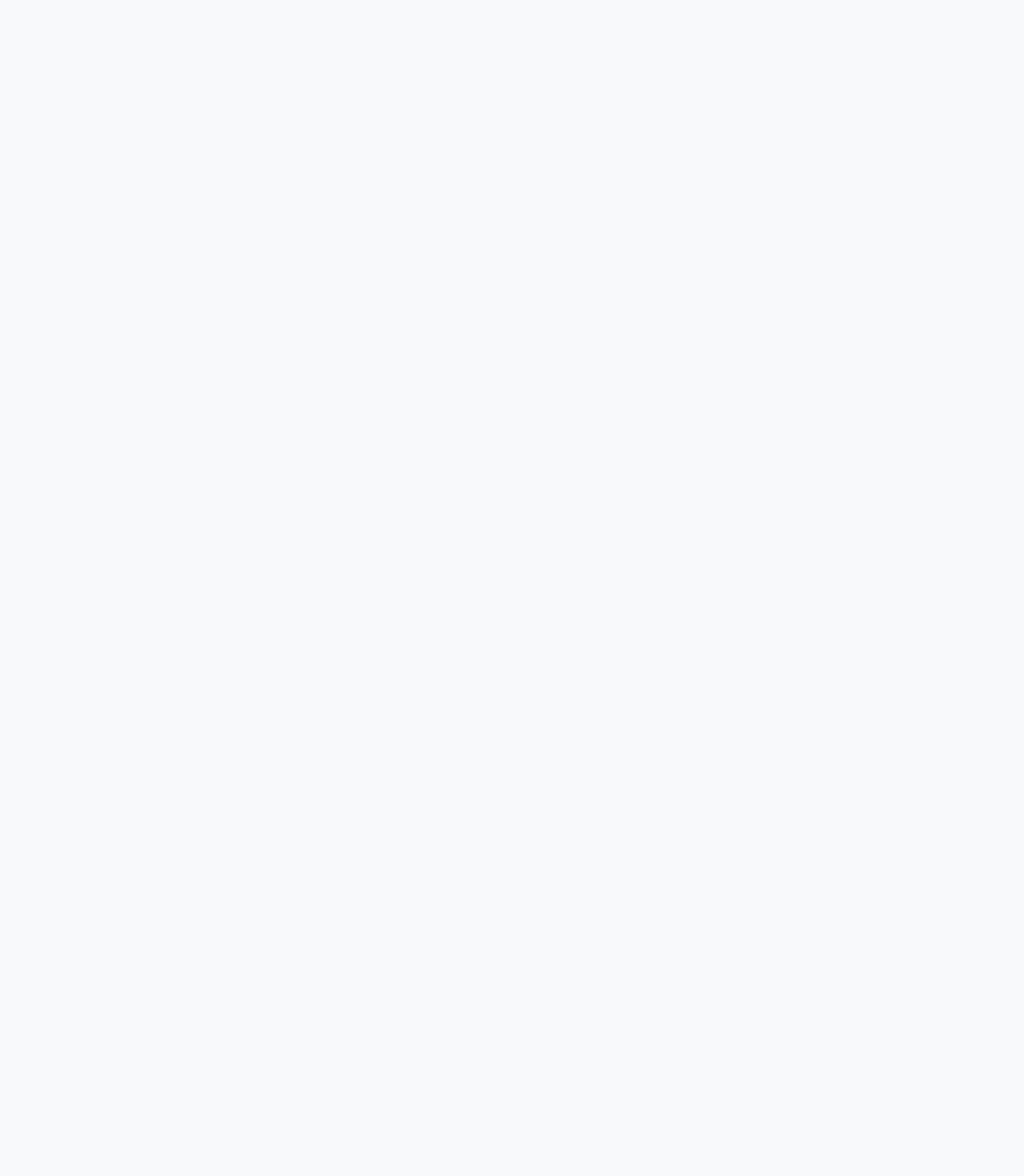
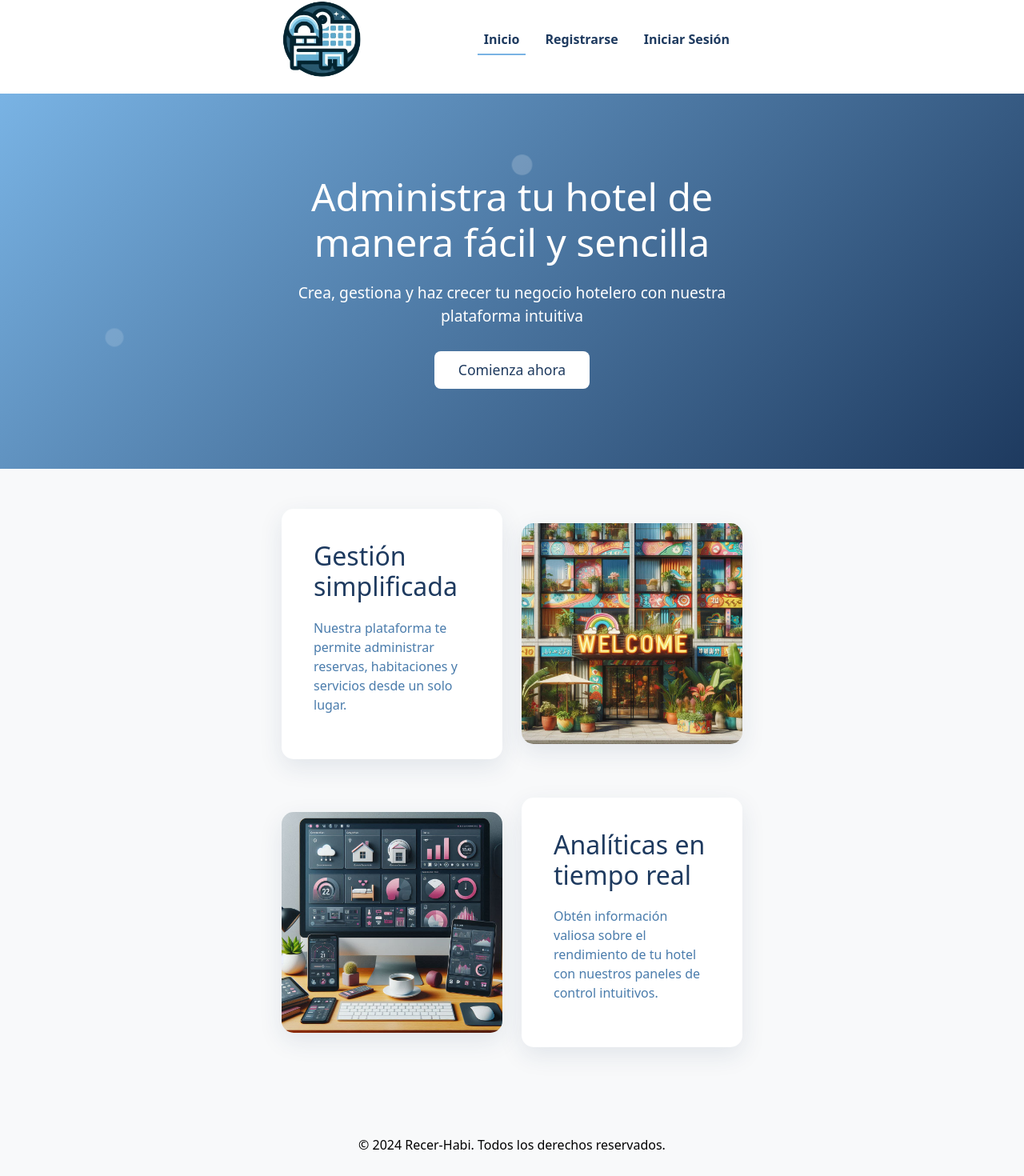
Before and after one commit to gitaya019/StayBook, a React (Vite) app: page /#/ in a window 1280 px wide. Shown: the part 19-1489 px from the top of the page at 80% size. Before the commit the page ends 800 px from the top, so only its background shows below. Built offline with nearby package versions, Linux system fonts and the light colour scheme.

Commit message:
Actualizacion navegacion de la app

```diff
--- a/src/components/Footer.jsx
+++ b/src/components/Footer.jsx
@@ -1,4 +1,5 @@
 import { Container } from 'react-bootstrap';
+import '../styles/Footer.css';
 
 const Footer = () => {
   return (
--- a/src/main.jsx
+++ b/src/main.jsx
@@ -1,11 +1,29 @@
 import React from 'react';
 import ReactDOM from 'react-dom/client';
-import App from './App.jsx';
 import 'bootstrap/dist/css/bootstrap.min.css';
-import './styles/index.css';
+import './styles/index.css'
+import HomePage from './pages/HomePage';
+import RegisterPage from './pages/RegisterPage';
+import LoginPage from './pages/LoginPage';
+import {createHashRouter, RouterProvider} from 'react-router-dom';
 
+
+const router = createHashRouter([
+  {
+    path:'/',
+    element: <HomePage />
+  },
+  {
+    path:'/register',
+    element: <RegisterPage/>
+  },
+  {
+    path:'/login',
+    element: <LoginPage/>
+  },
+])
 ReactDOM.createRoot(document.getElementById('root')).render(
   <React.StrictMode>
-    <App />
+    <RouterProvider router={router}/>
   </React.StrictMode>
 );
--- a/src/pages/HomePage.jsx
+++ b/src/pages/HomePage.jsx
@@ -2,10 +2,13 @@ import { Container, Row, Col, Button } from 'react-bootstrap';
 import hotelImage from '../assets/hotel-management.jpg';
 import dashboardImage from '../assets/dashboard.jpg';
 import '../styles/Home.css';
+import Header from '../components/Header';
+import Footer from '../components/Footer';
 
 const Home = () => {
   return (
     <>
+    <Header/>
       <div className="hero-section">
         <div className="bubble-1"></div>
         <div className="bubble-2"></div>
@@ -49,6 +52,7 @@ const Home = () => {
           </Row>
         </Container>
       </div>
+      <Footer/>
     </>
   );
 };
--- a/src/pages/LoginPage.jsx
+++ b/src/pages/LoginPage.jsx
@@ -3,6 +3,8 @@ import { Container, Form, Button } from 'react-bootstrap';
 import { auth } from '../firebase-config';
 import { signInWithEmailAndPassword } from 'firebase/auth';
 import { useNavigate } from 'react-router-dom';
+import Header from '../components/Header';
+import Footer from '../components/Footer';
 
 const LoginPage = () => {
   const [form, setForm] = useState({
@@ -51,6 +53,8 @@ const LoginPage = () => {
   };
 
   return (
+    <>
+    <Header/>
     <Container className="mt-5">
       <h2>Iniciar Sesión</h2>
       <Form onSubmit={handleSubmit}>
@@ -84,6 +88,8 @@ const LoginPage = () => {
         <Button type="submit">Iniciar Sesión</Button>
       </Form>
     </Container>
+    <Footer/>
+    </>
   );
 };
 
--- a/src/pages/RegisterPage.jsx
+++ b/src/pages/RegisterPage.jsx
@@ -3,6 +3,8 @@ import { Container, Form, Button } from 'react-bootstrap';
 import { auth } from '../firebase-config';
 import { createUserWithEmailAndPassword } from 'firebase/auth';
 import { useNavigate } from 'react-router-dom';
+import Header from '../components/Header';
+import Footer from '../components/Footer';
 
 const RegisterPage = () => {
   const [form, setForm] = useState({
@@ -56,6 +58,8 @@ const RegisterPage = () => {
   };
 
   return (
+    <>
+    <Header/>
     <Container className="mt-5">
       <h2>Registro</h2>
       <Form onSubmit={handleSubmit}>
@@ -111,6 +115,8 @@ const RegisterPage = () => {
         <Button type="submit">Registrarse</Button>
       </Form>
     </Container>
+    <Footer/>
+    </>
   );
 };
 
--- a/src/styles/App.css
+++ b/src/styles/App.css
@@ -5,19 +5,3 @@ body {
     "Helvetica Neue", Arial, sans-serif;
   background-color: #f4f4f9;
 }
-
-/*Estilos Footer*/
-footer {
-  background-color: #343a40;
-  color: black;
-  padding: 20px 0;
-  position: relative;
-  bottom: 0;
-  width: 100%;
-  text-align: center;
-}
-
-.footer-content {
-  margin: 0;
-  font-size: 14px;
-}
--- /dev/null
+++ b/src/styles/Footer.css
@@ -0,0 +1,15 @@
+/*Estilos Footer*/
+footer {
+  background-color: #343a40;
+  color: black;
+  padding: 20px 0;
+  position: relative;
+  bottom: 0;
+  width: 100%;
+  text-align: center;
+}
+
+.footer-content {
+  margin: 0;
+  font-size: 14px;
+}
--- a/src/styles/Header.css
+++ b/src/styles/Header.css
@@ -41,7 +41,7 @@
 
 .navbar-nav .nav-link:hover,
 .navbar-nav .nav-link.active {
-  color: #79B3E4;
+  color: #1E3A5F;
 }
 
 .navbar-nav .nav-link:hover::after,
--- a/vite.config.js
+++ b/vite.config.js
@@ -3,6 +3,6 @@ import react from '@vitejs/plugin-react'
 
 // https://vitejs.dev/config/
 export default defineConfig({
-  base: "https://gitaya019.github.io/StayBook",
+      base: "/StayBook",
   plugins: [react()],
 })
```
